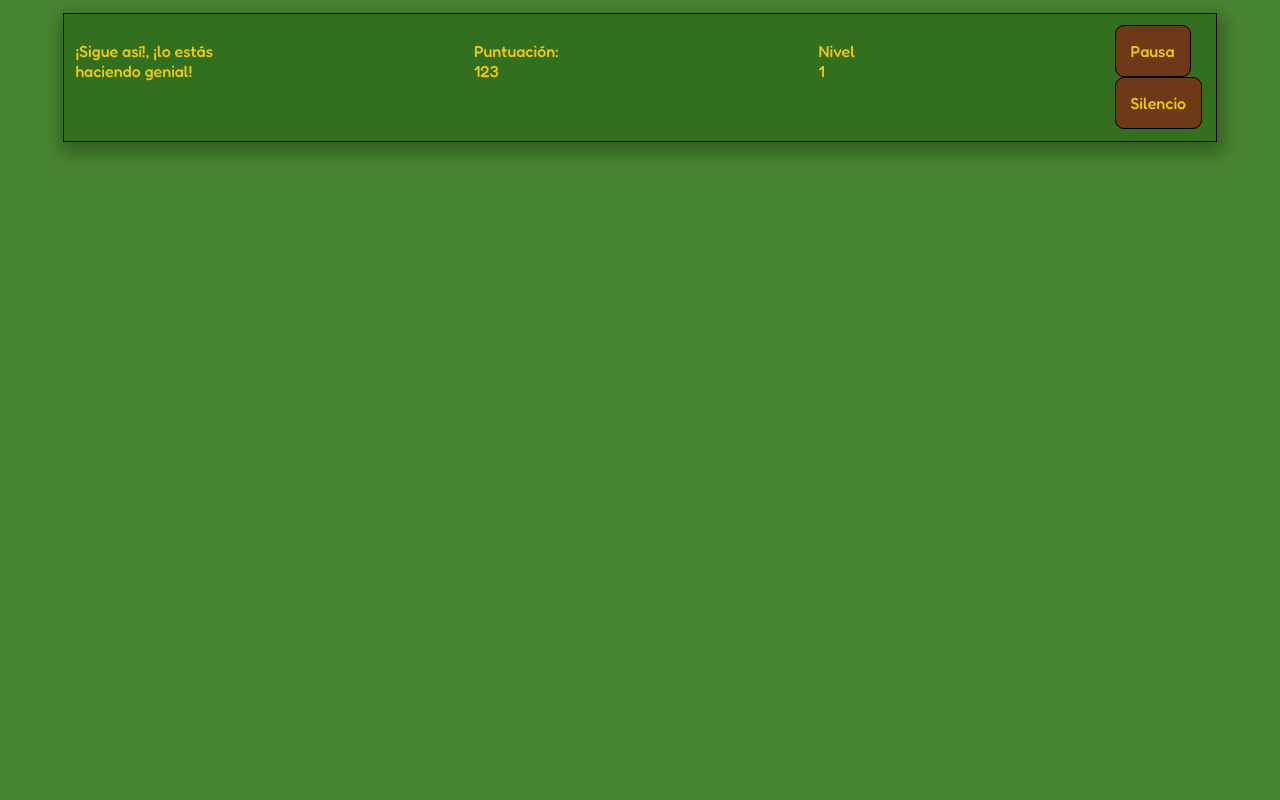
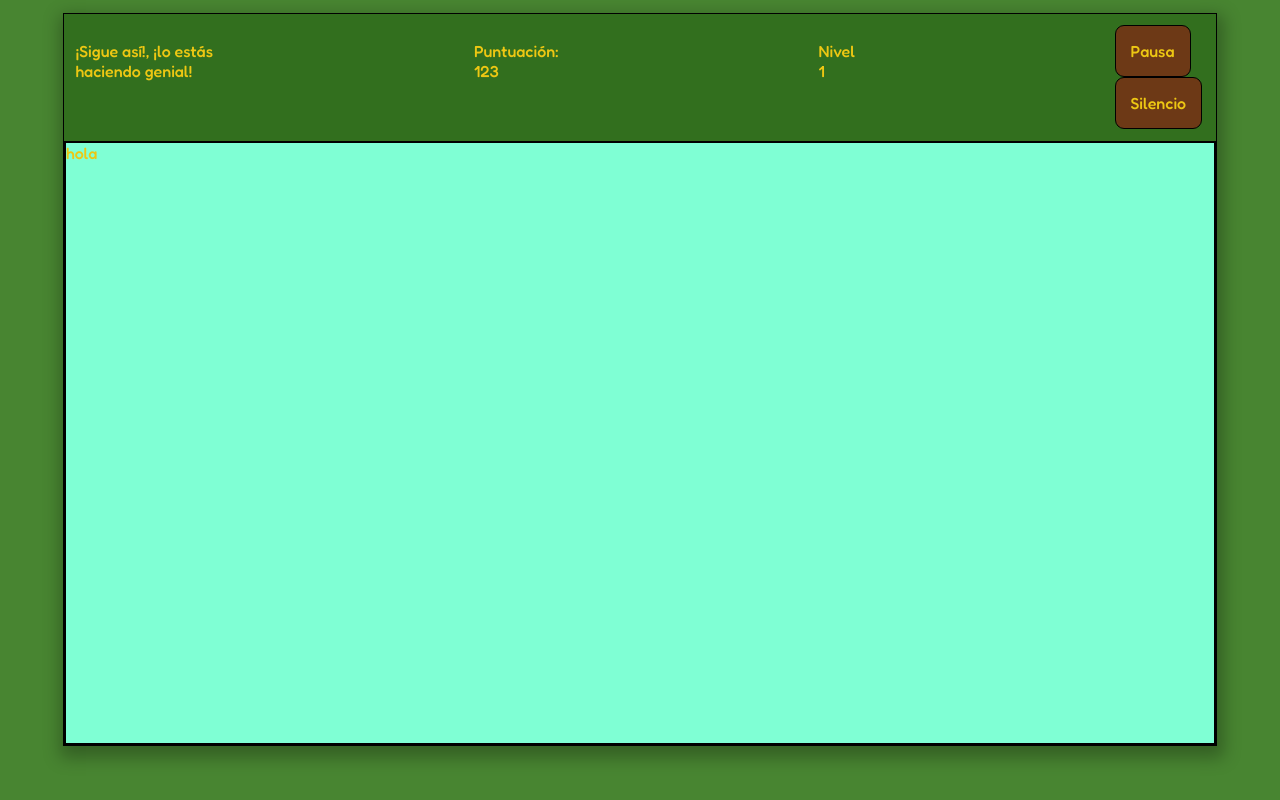
Before and after one commit to isaacmoyam/2223_2DAW_ECOCATCH, a PHP site: page /usuario/jugar/jugar.html in a window 1280 px wide. Run offline with PHP 8.4, Linux system fonts and the light colour scheme; some web fonts are replaced.

Commit message:
Sexto commit con jugar modificado y cambiado tambien para resoluciones altas

```diff
--- a/mockups/css/styleUsuario.css
+++ b/mockups/css/styleUsuario.css
@@ -226,7 +226,12 @@ form > input[type=submit] {
     font-size: 1em;
 }
 
-
+#ecocatch{
+    border: 2px solid black;
+    min-width: 96.8%;  /*96.% por que he tenido en cuenta el borde*/
+    min-height: 600px;
+    background-color: aquamarine;
+}
 
 /*
     PAGINA FORMULARIO
@@ -406,7 +411,7 @@ button.darkmode,
 @media only screen and (max-width: 1698px) {
     /*pagina jugar*/
     #hud {
-        gap:29%;
+        gap:20%;
     }
 }
 
@@ -429,7 +434,7 @@ button.darkmode,
 
     /*pagina jugar*/
     #hud {
-        gap:26%;
+        gap:18%;
     }
 }
 
--- a/mockups/usuario/jugar/jugar.html
+++ b/mockups/usuario/jugar/jugar.html
@@ -23,7 +23,9 @@
                     <button id="botonSilencio">Silencio</button>
                 </div>
             </div>
-            <div id="juego"></div>
+            <div id="ecocatch">
+                hola
+            </div>
         </div>
     </body>
 </html>
```
